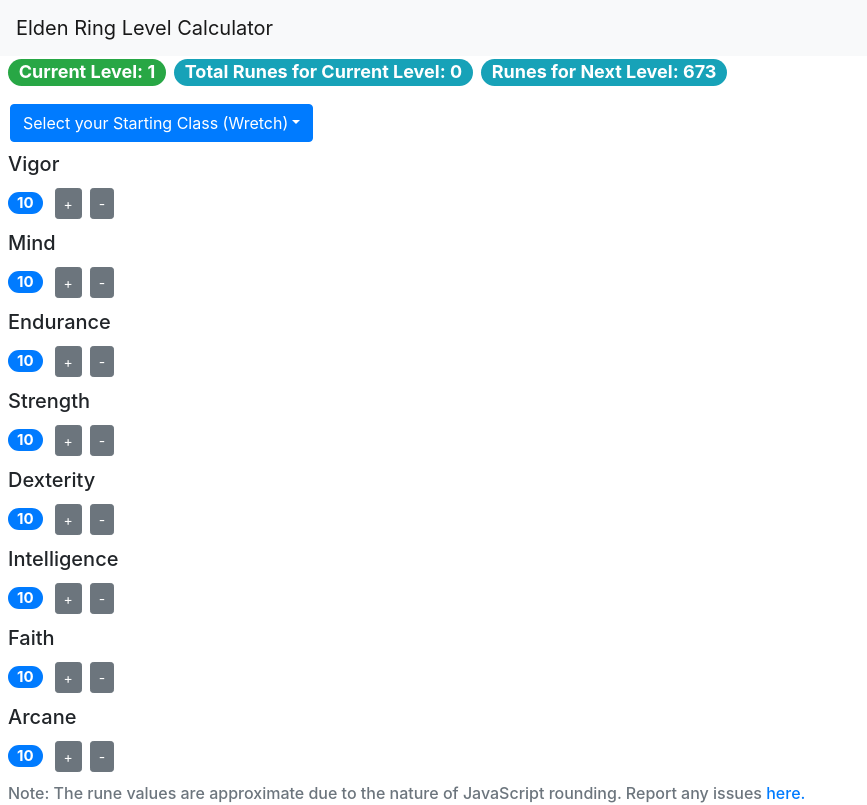
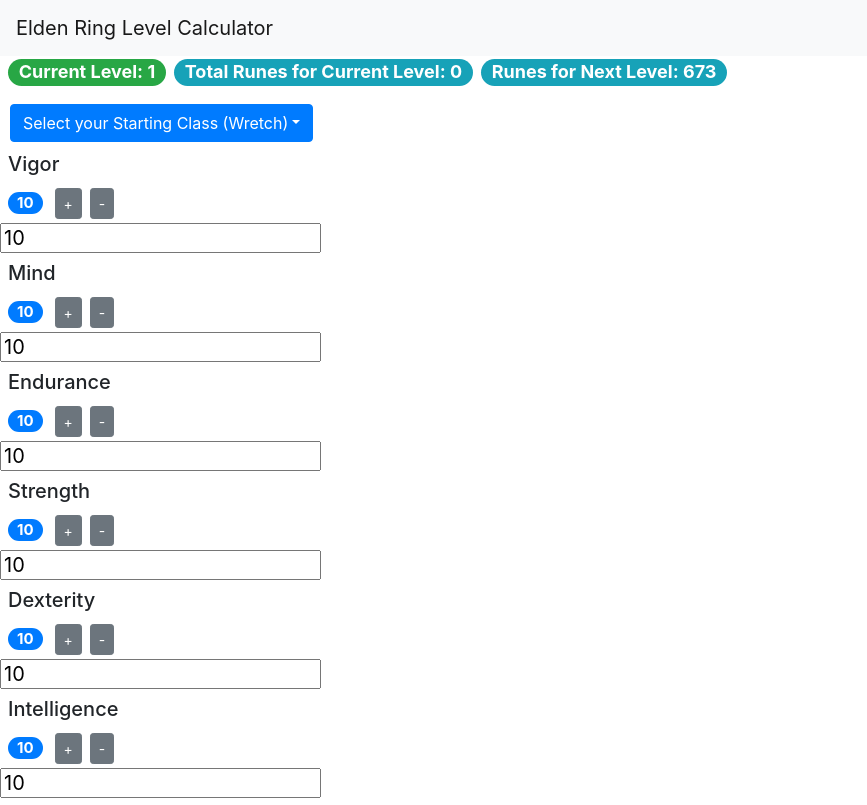
Before and after one commit to js075616/EldenRingCalculator, a React (Create React App) app: page / in a window 1280 px wide. Shown: the top 805 px of the page, without its empty margins (0-867 px from the left). Built offline with nearby package versions, Linux system fonts and the light colour scheme.

Commit message:
Added working forms for each counter

```diff
--- a/package.json
+++ b/package.json
@@ -1,6 +1,6 @@
 {
   "name": "elden-ring-calc",
-  "version": "0.1.2",
+  "version": "0.1.3",
   "private": false,
   "homepage": "https://js075616.github.io/EldenRingCalculator",
   "dependencies": {
--- a/src/App.js
+++ b/src/App.js
@@ -7,14 +7,14 @@
 class App extends Component {
   state = {
     counters: [
-      { name: "Vigor", value: 10, minValue: 10 },
-      { name: "Mind", value: 10, minValue: 10 },
-      { name: "Endurance", value: 10, minValue: 10 },
-      { name: "Strength", value: 10, minValue: 10 },
-      { name: "Dexterity", value: 10, minValue: 10 },
-      { name: "Intelligence", value: 10, minValue: 10 },
-      { name: "Faith", value: 10, minValue: 10 },
-      { name: "Arcane", value: 10, minValue: 10 },
+      { name: "Vigor", value: 10, minValue: 10, input: "" },
+      { name: "Mind", value: 10, minValue: 10, input: "" },
+      { name: "Endurance", value: 10, minValue: 10, input: "" },
+      { name: "Strength", value: 10, minValue: 10, input: "" },
+      { name: "Dexterity", value: 10, minValue: 10, input: "" },
+      { name: "Intelligence", value: 10, minValue: 10, input: "" },
+      { name: "Faith", value: 10, minValue: 10, input: "" },
+      { name: "Arcane", value: 10, minValue: 10, input: "" },
     ],
     earlyRunes: [673, 689, 706, 723, 740, 757, 775, 793, 811, 829, 847],
     startingLevel: 1,
@@ -31,19 +31,6 @@
   //   // Ajax Call
   //   // console.log("App - Mounted");
   // }
-
-  // handleDelete = (counterId) => {
-  //   const counters = this.state.counters.filter((c) => c.id !== counterId);
-  //   this.setState({ counters });
-  // };
-
-  // handleReset = () => {
-  //   const counters = this.state.counters.map((c) => {
-  //     c.value = 0;
-  //     return c;
-  //   });
-  //   this.setState({ counters });
-  // };
 
   handleIncrement = (counter) => {
     const counters = [...this.state.counters];
@@ -145,6 +132,23 @@
     this.setState({ counters, startingLevel, dropName });
   };
 
+  // handleChange = (counter, event) => {
+  //   const counters = [...this.state.counters];
+  //   const index = counters.indexOf(counter);
+  //   counters[index] = { ...counter };
+  //   counters[index].input = event.target.input;
+  //   this.setState({ counters });
+  // };
+
+  handleSubmit = (counter, value) => {
+    const counters = [...this.state.counters];
+    const index = counters.indexOf(counter);
+    counters[index] = { ...counter };
+    counters[index].value = value;
+    console.log("Value: ", value);
+    this.setState({ counters });
+  };
+
   calculateLevel = () => {
     let count = this.state.startingLevel;
     const counters = [...this.state.counters];
@@ -199,6 +203,8 @@
           // onReset={this.handleReset}
           onIncrement={this.handleIncrement}
           onDecrement={this.handleDecrement}
+          // onChange={this.handleChange}
+          onSubmit={this.handleSubmit}
           // onDelete={this.handleDelete}
         />
         <h6 className="text-muted m-2">
--- a/src/components/counter.jsx
+++ b/src/components/counter.jsx
@@ -1,9 +1,24 @@
 import React, { Component } from "react";
 
 class Counter extends Component {
+  constructor(props) {
+    super(props);
+    this.state = { value: this.props.counter.value };
+    this.handleChange = this.handleChange.bind(this);
+    this.handleSubmit = this.handleSubmit.bind(this);
+  }
+
+  handleChange(event) {
+    this.setState({ value: event.target.value });
+  }
+
+  handleSubmit(event) {
+    // alert("A name was submitted: " + this.state.value);
+    event.preventDefault();
+    this.props.onSubmit(this.props.counter, this.state.value);
+  }
+
   render() {
-    // console.log("Counter - Rendered");
-
     return (
       <div>
         <h5 className="span ml-2">{this.props.counter.name}</h5>
@@ -23,14 +38,15 @@
           >
             -
           </button>
+          <form onSubmit={this.handleSubmit}>
+            <input
+              type="text"
+              // placeholder="Enter stat"
+              value={this.state.value}
+              onChange={this.handleChange}
+            />
+          </form>
         </h5>
-
-        {/* <button
-          onClick={() => this.props.onDelete(this.props.counter.id)}
-          className="btn btn-danger btn-sm m-2"
-        >
-          Delete
-        </button> */}
       </div>
     );
   }
--- a/src/components/counters.jsx
+++ b/src/components/counters.jsx
@@ -5,7 +5,8 @@
   render() {
     // console.log("Counters - Rendered");
 
-    const { counters, onDelete, onIncrement, onDecrement } = this.props;
+    const { counters, onDelete, onIncrement, onDecrement, onSubmit } =
+      this.props;
     return (
       <div>
         {/* <button onClick={onReset} className="btn btn-primary btn-sm m-2">
@@ -17,6 +18,8 @@
             onDelete={onDelete}
             onIncrement={onIncrement}
             onDecrement={onDecrement}
+            // onChange={onChange}
+            onSubmit={onSubmit}
             counter={counter}
           ></Counter>
         ))}
```
Also changed, not shown: 1 other file (tests, documents, lock files or other folders).
